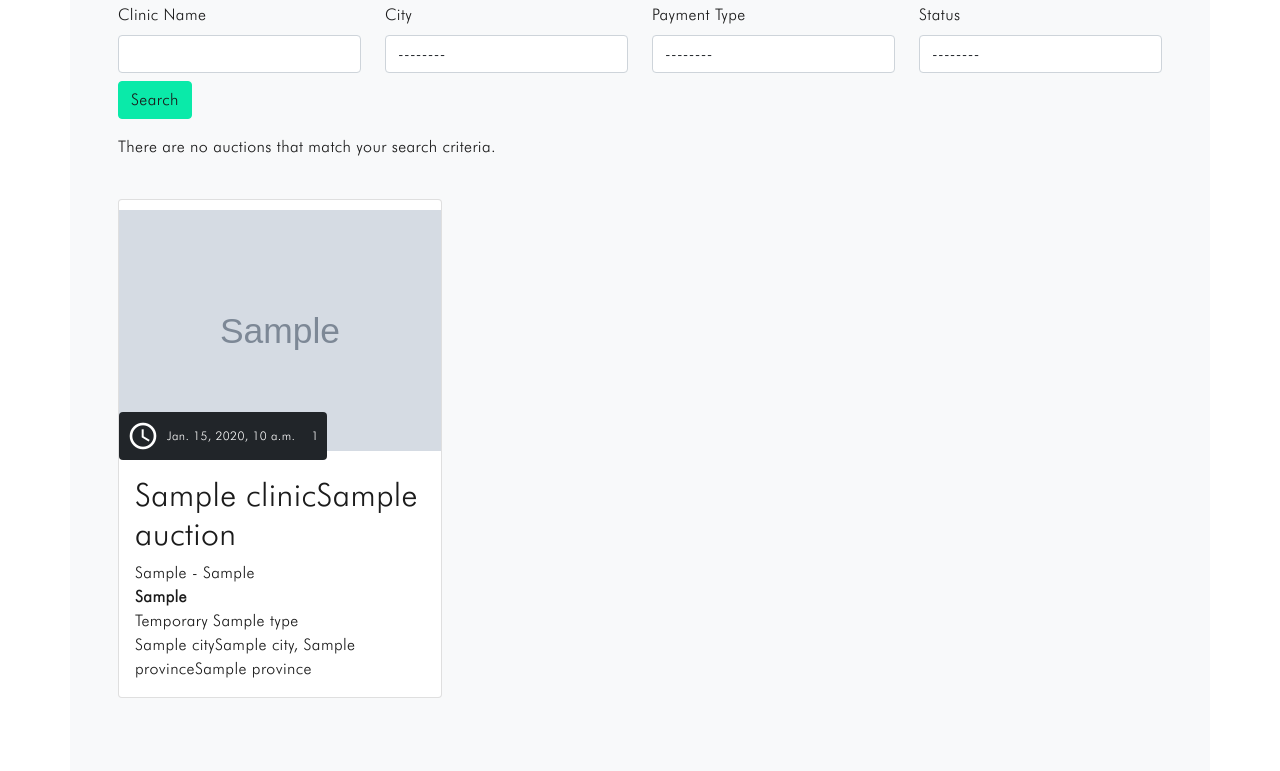
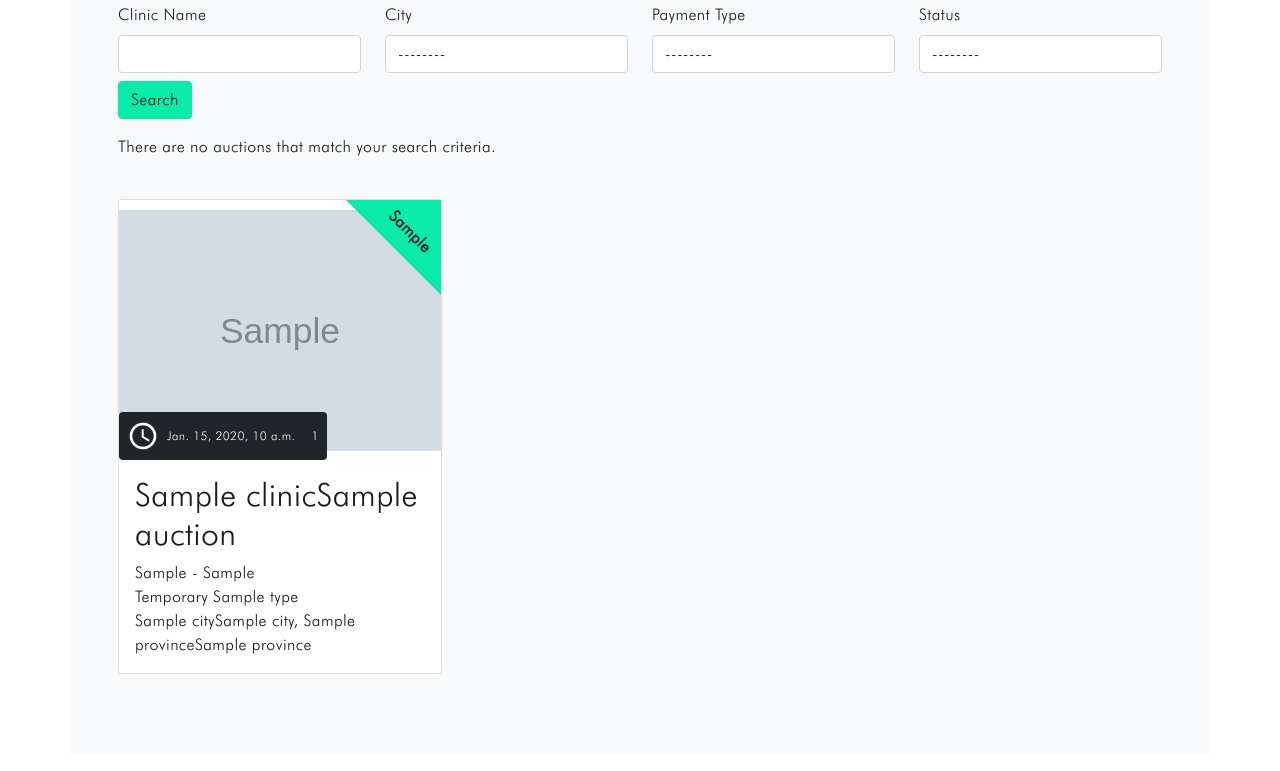
Before and after one commit to matthewtaroni09-lgtm/The_Travelling_Therapist, a Django app: template auction/templates/auction/index.html in a window 1280 px wide. Shown: the part 557-1328 px from the top of the page. Run offline with Django 3.2, Linux system fonts and the light colour scheme; the template is opened without the code that fills it: most values are stand-ins (such as "Sample title", 1, 10 or a date in 2020); grey boxes marked "Sample" are stand-in pictures; some libraries are stand-ins or nearby versions; some web fonts are replaced.

Commit message:
Adding payment type triangles.

```diff
--- a/auction/static/auction/style.css
+++ b/auction/static/auction/style.css
@@ -344,3 +344,25 @@ input::-webkit-inner-spin-button {
 input[type=number] {
     -moz-appearance: textfield;
 }
+
+.triangle {
+    border-style: solid;
+    border-width: 0 95px 95px 0;
+    border-color: transparent var(--primary-colour) transparent;
+    position: absolute;
+    top: 0;
+    right: 0;
+    z-index: 1;
+}
+
+.triangleText {
+    position: absolute;
+    top: 20px;
+    right: -90px;
+    -webkit-transform: rotate(45deg);
+    -moz-transform: rotate(45deg);
+    -ms-transform: rotate(45deg);
+    -o-transform: rotate(45deg);
+    transform: rotate(45deg);
+    z-index: 1;
+}
--- a/auction/templates/auction/card_active_auction.html
+++ b/auction/templates/auction/card_active_auction.html
@@ -1,5 +1,6 @@
 <div class="col-sm-6 col-lg-4">
   <a class="card mt-4 text-decoration-none text-dark" href="{% url 'auction' auction.auctionID %}">
+    <div class="triangle"><span class="triangleText"><b>{{ auction.paymentType }}</b></span></div>
     <div class="position-relative">
       {% if auction.clinic.imageOne%}
       <img src="/media/{{ auction.clinic.imageOne }}" class="card-img-top card-image" alt="Image of Clinic">
@@ -14,7 +15,6 @@
     <div class="card-body">
       <h2 class="card-title">{{ auction.clinic.clinicName }}{{ auction.clinicName }}</h2>
       <p class="text-weight-thin mb-0">{{ auction.placementStart }} - {{ auction.placementEnd }}</p>
-      <p class="text-weight-thin mb-0"><b>{{ auction.paymentType }}</b></p>
       <p class="text-weight-thin mb-0">Temporary {{ auction.type }}</p>
       <p class="text-weight-thin mb-0">
         {{auction.city}}{{auction.clinic.city}}, {{auction.province}}{{auction.clinic.province}}</p>
```
